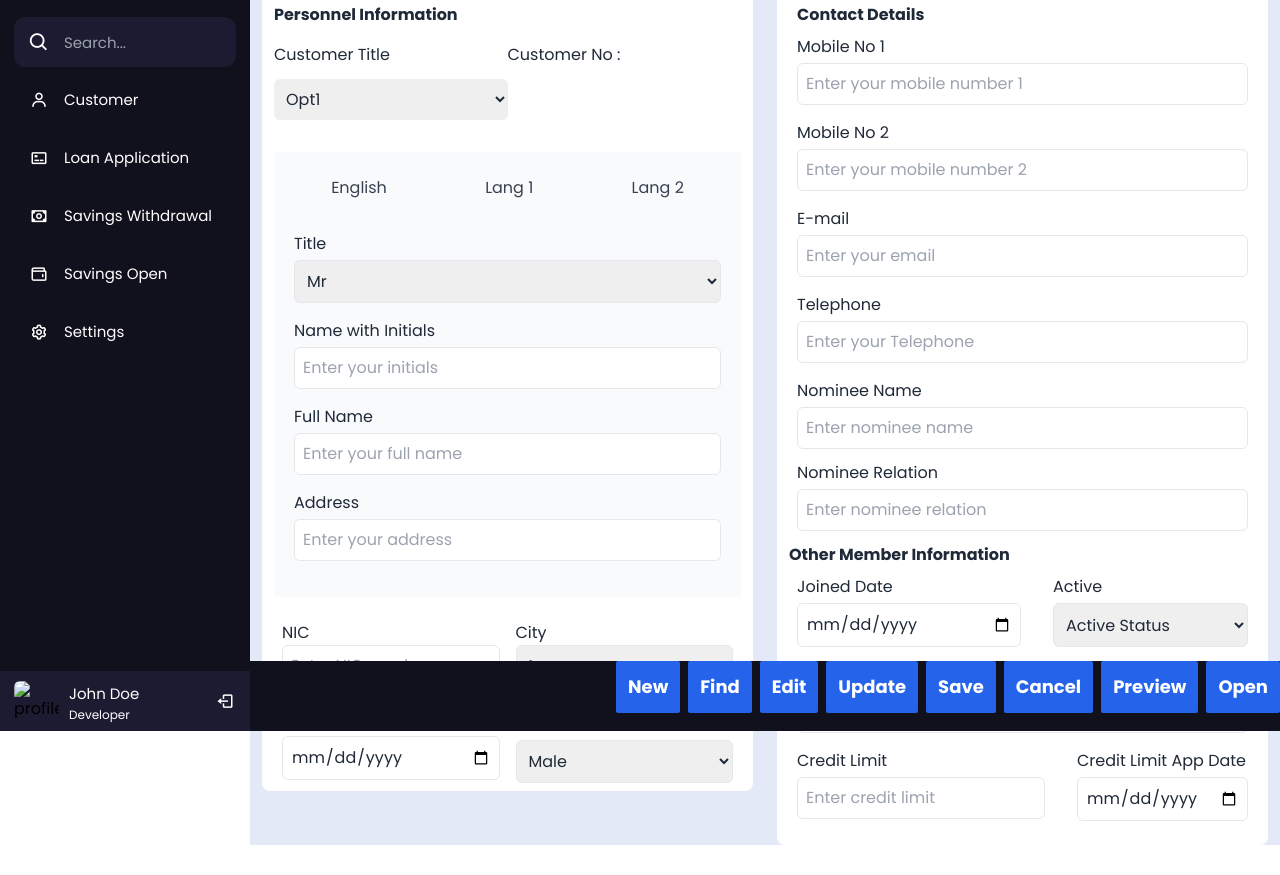
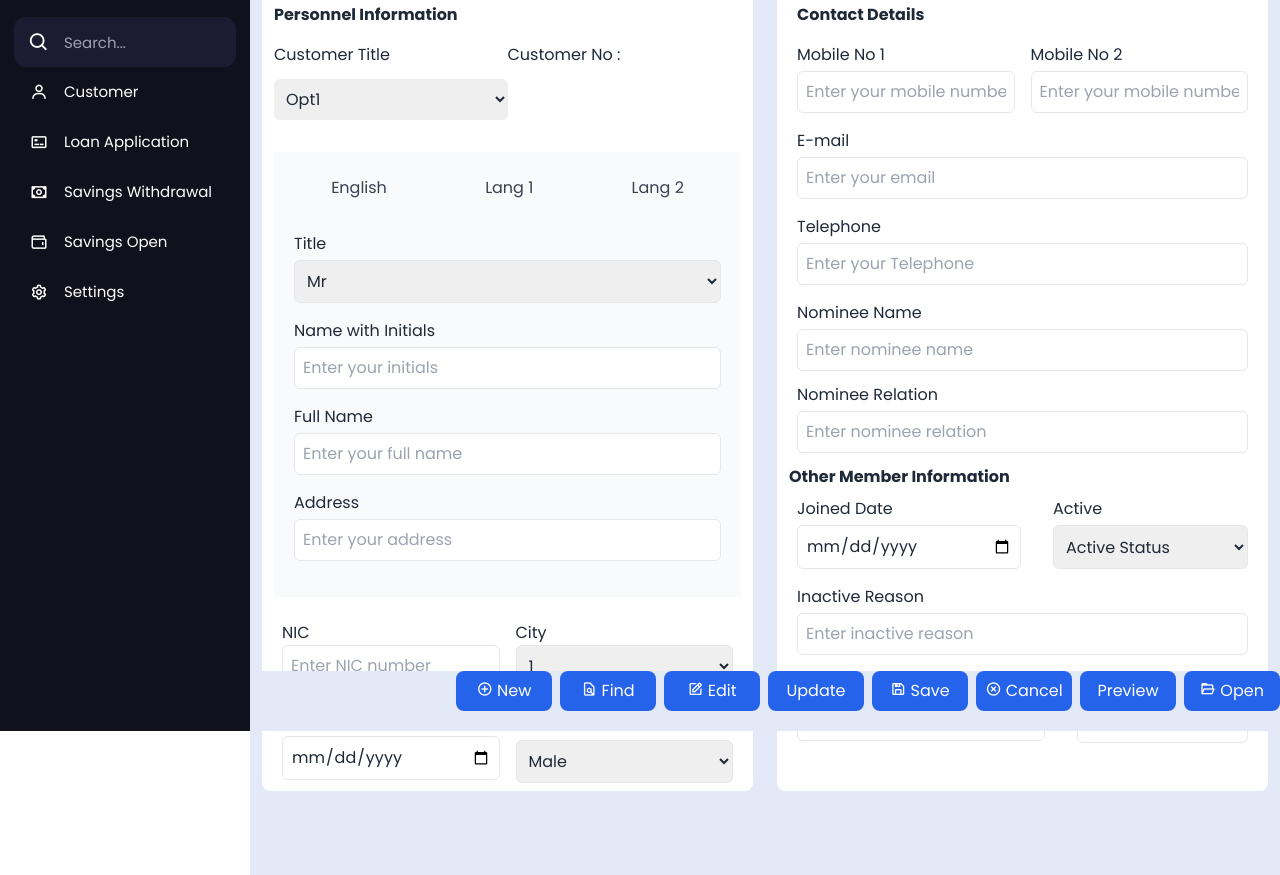
Before and after one commit to shanukavinda/coop-private, a website: page pages/customer.html in a window 1280 px wide. Shown: the part 69-944 px from the top of the page. Drawn offline with nearby package versions, Linux system fonts and the light colour scheme.

Commit message:
added icons

```diff
--- a/pages/customer.html
+++ b/pages/customer.html
@@ -58,16 +58,6 @@
             <span class="links_name">Settings</span>
           </a>
           <span class="tooltip">Settings</span>
-        </li>
-        <li class="profile">
-          <div class="profile-details">
-            <img src="profile.jpg" alt="profileImg" />
-            <div class="name_job">
-              <div class="name">John Doe</div>
-              <div class="job">Developer</div>
-            </div>
-          </div>
-          <i class="bx bx-log-out" id="log_out"></i>
         </li>
       </ul>
     </div>
@@ -353,9 +343,12 @@
             >
               <div class="">
                 <div class="font-bold text-gray-800 m-2">Contact Details</div>
-
+                <div class="flex flex-row">
                   <div class="mb-4 mt-2 px-2">
-                  <label class="block mb-1 text-gray-800" for="mobileInputOne">
+                    <label
+                      class="block mb-1 text-gray-800"
+                      for="mobileInputOne"
+                    >
                       Mobile No 1
                     </label>
                     <input
@@ -367,8 +360,11 @@
                     />
                   </div>
 
-                <div class="mb-4 px-2">
-                  <label class="block mb-1 text-gray-800" for="mobileInputTwo">
+                  <div class="mb-4 mt-2 px-2">
+                    <label
+                      class="block mb-1 text-gray-800"
+                      for="mobileInputTwo"
+                    >
                       Mobile No 2
                     </label>
                     <input
@@ -378,6 +374,7 @@
                       placeholder="Enter your mobile number 2"
                       maxlength="{10}"
                     />
+                  </div>
                 </div>
 
                 <div class="mb-4 px-2">
@@ -513,7 +510,6 @@
                       placeholder="Enter credit limit approval date"
                     />
                   </div>
-
                 </div>
               </div>
             </div>
@@ -524,50 +520,56 @@
     <section class="footer-section">
       <div class="flex flex-row justify-end gap-2 items-center">
         <button
-          class="text-white font-bold bg-blue-600 hover:bg-blue-500 rounded-sm text-lg p-3 text-center"
+          class="text-white w-24 h-10 bg-blue-600 hover:bg-blue-500 rounded-lg text-base text-center"
         >
-          New
+          <i class="bx bx-plus-circle"></i>
+          <span>New</span>
         </button>
 
         <button
-          class="text-white font-bold bg-blue-600 hover:bg-blue-500 rounded-sm text-lg p-3 text-center"
+          class="text-white w-24 h-10 bg-blue-600 hover:bg-blue-500 rounded-lg text-base text-center"
         >
-          Find
+          <i class="bx bx-file-find"></i>
+          <span>Find</span>
         </button>
 
         <button
-          class="text-white font-bold bg-blue-600 hover:bg-blue-500 rounded-sm text-lg p-3 text-center"
+          class="text-white w-24 h-10 bg-blue-600 hover:bg-blue-500 rounded-lg text-base text-center"
         >
-          Edit
+          <i class="bx bx-edit"></i>
+          <span>Edit</span>
         </button>
 
         <button
-          class="text-white font-bold bg-blue-600 hover:bg-blue-500 rounded-sm text-lg p-3 text-center"
+          class="text-white w-24 h-10 bg-blue-600 hover:bg-blue-500 rounded-lg text-base text-center"
         >
-          Update
+          <span>Update</span>
         </button>
 
         <button
-          class="text-white font-bold bg-blue-600 hover:bg-blue-500 rounded-sm text-lg p-3 text-center"
+          class="text-white w-24 h-10 bg-blue-600 hover:bg-blue-500 rounded-lg text-base text-center"
         >
-          Save
+          <i class="bx bx-save"></i>
+          <span>Save</span>
         </button>
 
         <button
-          class="text-white font-bold bg-blue-600 hover:bg-blue-500 rounded-sm text-lg p-3 text-center"
+          class="text-white w-24 h-10 bg-blue-600 hover:bg-blue-500 rounded-lg text-base text-center"
         >
+          <i class="bx bx-x-circle"></i>
           Cancel
         </button>
 
         <button
-          class="text-white font-bold bg-blue-600 hover:bg-blue-500 rounded-sm text-lg p-3 text-center"
+          class="text-white w-24 h-10 bg-blue-600 hover:bg-blue-500 rounded-lg text-base text-center"
         >
           Preview
         </button>
 
         <button
-          class="text-white font-bold bg-blue-600 hover:bg-blue-500 rounded-sm text-lg p-3 text-center"
+          class="text-white w-24 h-10 bg-blue-600 hover:bg-blue-500 rounded-lg text-base text-center"
         >
+          <i class="bx bx-folder-open"></i>
           Open
         </button>
       </div>
--- a/style.css
+++ b/style.css
@@ -229,6 +229,8 @@
 }
 .home-section {
   position: relative;
+  overflow-y: auto;
+  padding-bottom: 60px;
   height: 100%;
   flex: 1;
   background: #e4e9f7;
@@ -254,9 +256,9 @@
 
 .footer-section {
   position: fixed;
-  background-color: #11101d;
+  background: #e4e9f7;
   color: #e4e9f7;
-  height: 70px;
+  height: 60px;
   left: 250px;
   bottom: 0;
   width: calc(100% - 250px);
```
Also changed, not shown: index.html (+1 -11 lines), pages/loan-application.html (+15 -17 lines), pages/savings-open.html (+15 -19 lines), pages/savings-withdrawal.html (+13 -19 lines), dist/output.css. Lines whose indentation alone changed are shown as unchanged.
